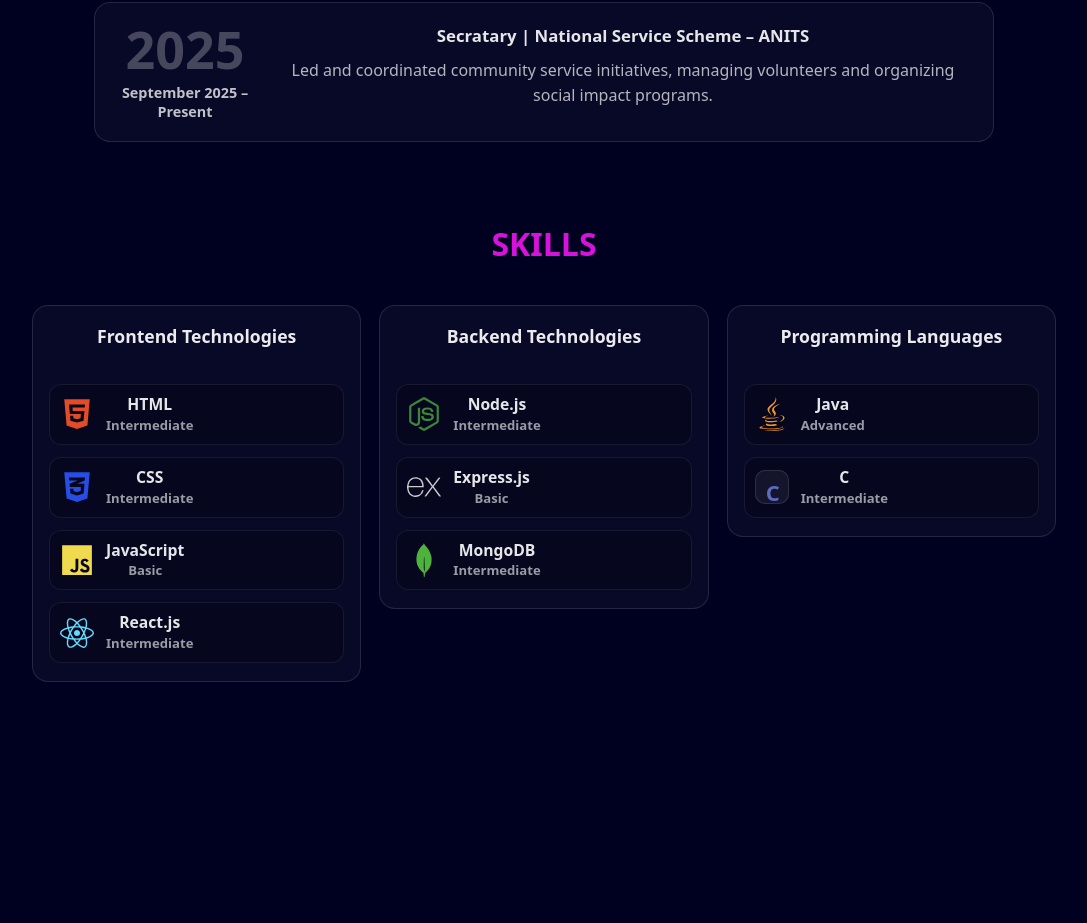
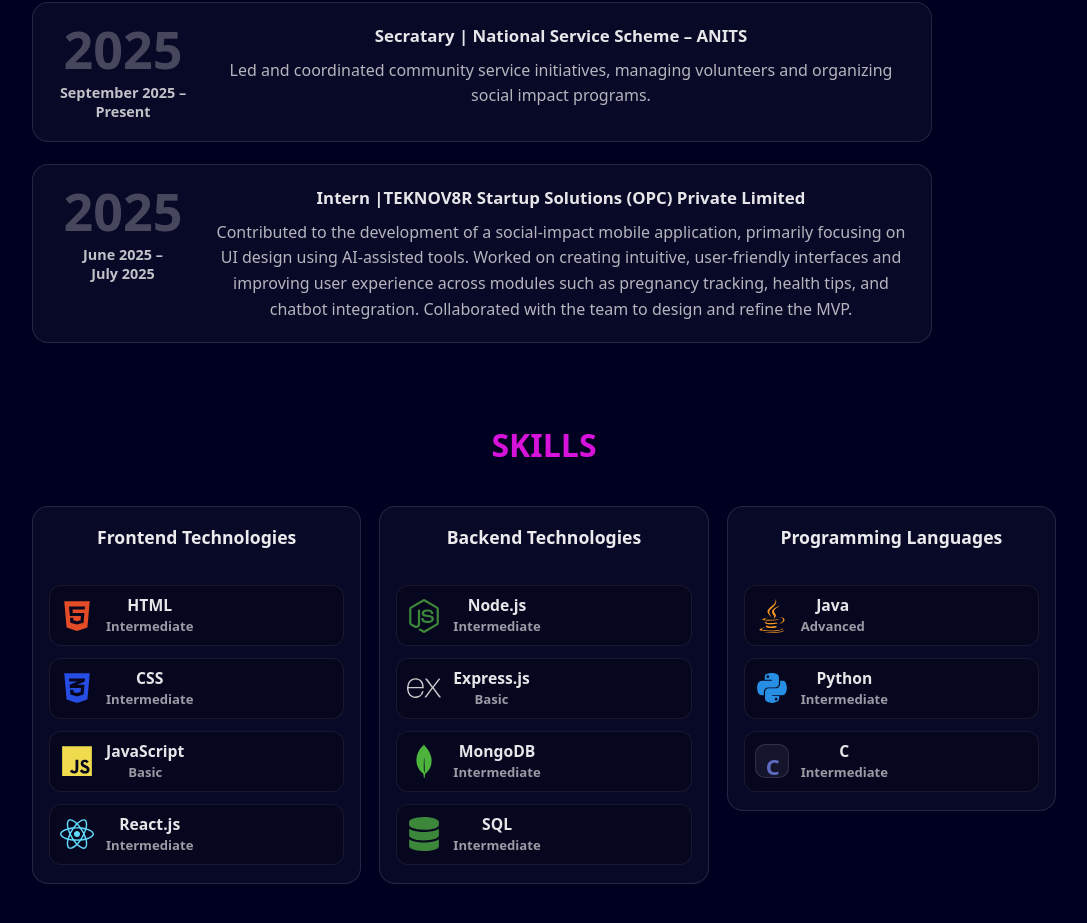
Before and after one commit to jsmanikanta/jsmanikanta_portfolio, a React (Vite) app: page /experience in a window 1280 px wide. Shown: the part 183-1106 px from the top of the page, without its empty margins (96-1183 px from the left). Before the commit the page ends 905 px from the top, so only its background shows below. Built offline with nearby package versions, Linux system fonts and the light colour scheme.

Commit message:
exp added

```diff
--- a/src/Experience.jsx
+++ b/src/Experience.jsx
@@ -8,6 +8,8 @@
   FaReact,
   FaNodeJs,
   FaJava,
+  FaDatabase,
+  FaPython,
 } from "react-icons/fa";
 import { SiMongodb, SiExpress } from "react-icons/si";
 
@@ -21,15 +23,26 @@
           <div className="myexp">
             <div className="expYear">
               <h1>2025</h1>
-              <p className="time">September 2025 – Present</p>
+              <p className="time">September 2025 – <br /> Present</p>
             </div>
-
-            {/* Right column */}
             <div className="expDetails">
               <h3>Secratary | National Service Scheme – ANITS</h3>
               <p>
                 Led and coordinated community service initiatives, managing
                 volunteers and organizing social impact programs.
+              </p>
+            </div>
+          </div>
+          <br />
+          <div className="myexp">
+            <div className="expYear">
+              <h1>2025</h1>
+              <p className="time">June 2025 – <br /> July 2025</p>
+            </div>
+            <div className="expDetails">
+              <h3>Intern |TEKNOV8R Startup Solutions (OPC) Private Limited</h3>
+              <p>
+                Contributed to the development of a social-impact mobile application, primarily focusing on UI design using AI-assisted tools. Worked on creating intuitive, user-friendly interfaces and improving user experience across modules such as pregnancy tracking, health tips, and chatbot integration. Collaborated with the team to design and refine the MVP.
               </p>
             </div>
           </div>
@@ -109,6 +122,13 @@
                     <h6>Intermediate</h6>
                   </div>
                 </li>
+                <li>
+                  <FaDatabase className="skillIcon node" />
+                  <div>
+                    <h4>SQL</h4>
+                    <h6>Intermediate</h6>
+                  </div>
+                </li>
               </ul>
             </div>
           </div>
@@ -128,6 +148,14 @@
                 </li>
 
                 <li>
+                  <FaPython className="skillIcon python" />
+                  <div>
+                    <h4>Python</h4>
+                    <h6>Intermediate</h6>
+                  </div>
+                </li>
+
+                <li>
                   <span className="skillIcon c">C</span>
                   <div>
                     <h4>C</h4>
--- a/src/styles/experince.css
+++ b/src/styles/experince.css
@@ -104,6 +104,7 @@
 .skillIcon.mongo { color: #4db33d; }
 .skillIcon.express { color: #cccccc; }
 .skillIcon.java { color: #f89820; }
+.skillIcon.python {color: #268fe4;}
 
 /* C fallback */
 .skillIcon.c {
@@ -121,6 +122,8 @@
   margin-top: 24px;
   display: flex;
   justify-content: center;
+  display: flex;
+  flex-direction: column;
 }
 
 .myexp {
```
